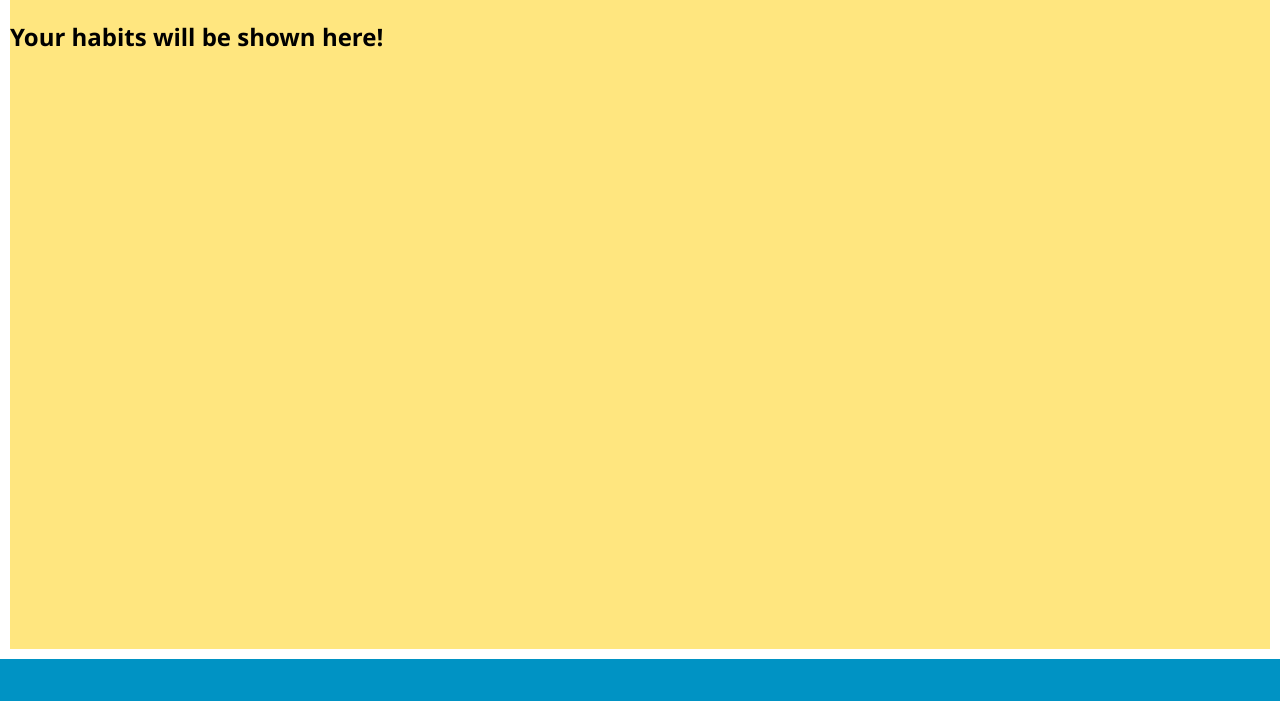
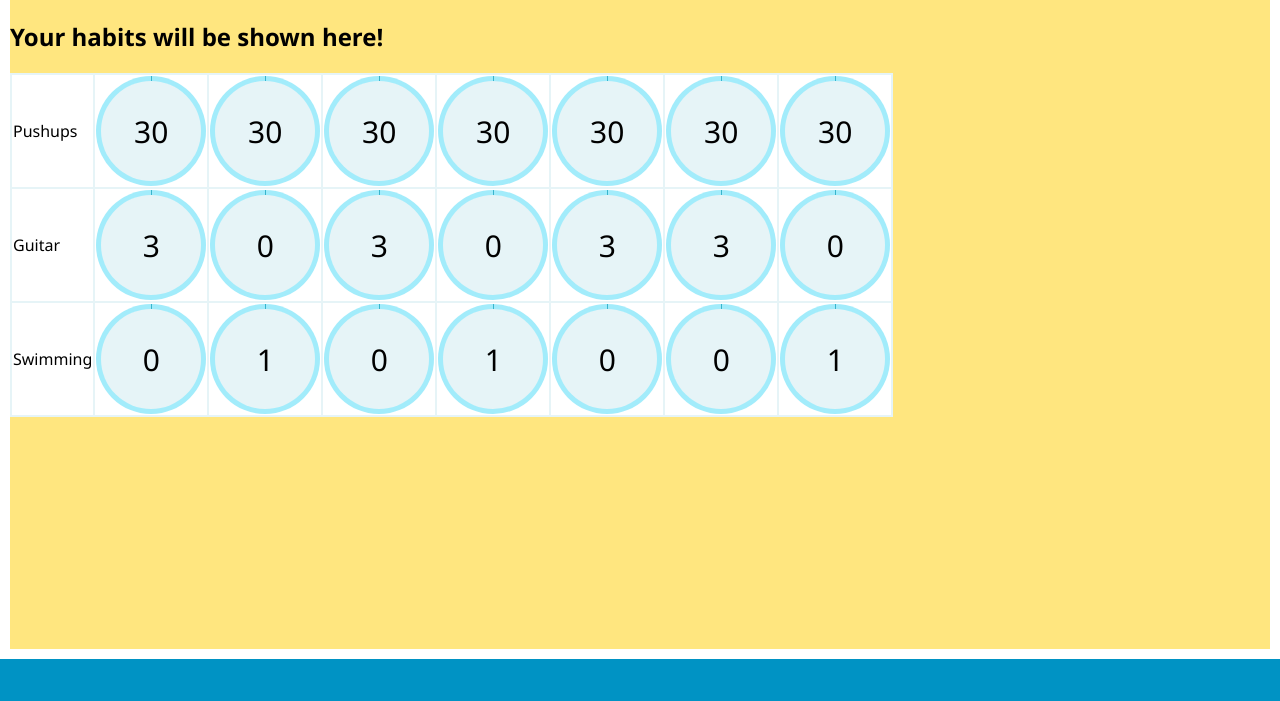
Before and after one commit to souserge/habit-hack, a Django app: page /home/ in a window 1280 px wide. Shown: the part 99-800 px from the top of the page. Run offline with Django 3.2, Linux system fonts and the light colour scheme; a user stored in the database is signed in; some libraries are stand-ins or nearby versions.

Commit message:
Add calendar prototype

```diff
--- /dev/null
+++ b/HabitHack/main/static/calendar.css
@@ -0,0 +1,42 @@
+#habits-table {
+    background-color: #E6F4F7;
+}
+
+.habit-row {
+    background-color: rgb(255, 255, 255);
+}
+
+.habit-cell {
+    background-color: rgb(255, 255, 255);
+}
+
+.habit-cell-btn-day{
+    top: 30px;
+    position: relative;
+    font-size: 30px;
+}
+
+.habit-cell-btn-circle{
+    position: relative;
+    top: 5px;
+    left: 5px;
+    text-align: center;
+    width: 100px;
+    height: 100px;
+    border-radius: 100%;
+    background-color: #E6F4F7;
+}
+
+.habit-cell-btn{
+    position: relative;
+    text-align: center;
+    width: 110px;
+    height: 110px;
+    border-radius: 100%;
+
+    background-color:#39B4CC;
+    background-image:
+        linear-gradient(91deg, transparent 50%, #A2ECFB 50%),
+        linear-gradient(90deg, #A2ECFB 50%, transparent 50%);
+
+}
--- /dev/null
+++ b/HabitHack/main/static/js/calendar.js
@@ -0,0 +1,131 @@
+// Define classes
+class Habit {
+    constructor(name, weekdays, numRepeats) {
+        this.name = name;
+        this.weekdays = weekdays;
+        this.numRepeats = numRepeats > 0 ? numRepeats : 1;
+        this.history = new Map();
+    }
+
+    incrementRecord(dateHash) {
+        let rec = this.history.get(dateHash);
+        if (!rec && this.isActiveWeekday(hashToDate(dateHash).getDay())) {
+            this.history.set(new Record());
+        } else if (rec.isLowerThan(this.numRepeats)) {
+            rec.incr();
+        }
+    }
+
+    decrementRecord(date) {
+        let rec = this.history.get(dateHash);
+        if (rec && rec.isHigherThan(0)) {
+            rec.decr();
+        }
+    }
+
+    isActiveWeekday(weekday) {
+        return this.weekdays.has(weekday);
+    }
+}
+
+class Record {
+    constructor() {
+        this.counter = 1;
+    }
+
+    incr() {
+        this.counter++;
+    }
+
+    decr() {
+        this.counter--;
+    }
+
+    isLowerThan(val) {
+        return this.counter < val;
+    }
+
+    isHigherThan(val) {
+        return this.counter > val;
+    }
+}
+
+
+
+
+
+
+// Define helper functions
+function pad (str, max) {
+    return str.length < max ? pad('0' + str, max) : str;
+}
+
+function dateToHash(date) {
+    let y = date.getYear();
+    let m = date.getMonth();
+    let d = date.getDate();
+    return pad(y.toString(), 4) + '-' + pad(m.toString(), 2) + '-' + pad(d.toString(), 2);
+}
+
+function hashToDate(hash) {
+    return new Date(hash);
+}
+
+
+
+
+
+// Define sample data
+let pushups  = new Habit("Pushups", new Set([0, 1, 2, 3, 4, 5, 6]), 30);
+let guitar   = new Habit("Guitar", new Set([0, 4, 5, 2]), 3);
+let swimming = new Habit("Swimming", new Set([1, 3, 6]), 1);
+habits = [ pushups, guitar, swimming ];
+
+$(() => {
+    alert('It works!');
+    let $table = $('#habits-table');
+    for (let habit of habits) {
+        let appendStr = '<tr class="habit-row">';
+        appendStr += '<td class="habit-cell-name">' + habit.name + '</td>';
+
+        for (let i = 0; i < 7; i++) {
+            appendStr += '<td class="habit-cell">';
+            appendStr += habit.isActiveWeekday(i) ? createDayCell(habit.numRepeats) : createDayCell(0);
+            appendStr += '</td>';
+        }
+
+        appendStr += '</tr>';
+        $table.append(appendStr);
+   }
+
+   $('.habit-cell-btn').on('click', () => {
+        // percent += 100/times;
+        // drawSector(percent);
+   });
+});
+
+
+function createDayCell(goalNum) {
+    return '<div class="habit-cell-btn">'
+            + '<div class="habit-cell-btn-circle">'
+            + '<span class="habit-cell-btn-day">' + goalNum + '</span>'
+            + '</div>'
+            + '</div>';
+}
+
+function drawSector(prec) {
+    let activeBorder = $("#activeBorder");
+    if (prec >= 1)
+        prec = 1;
+    let deg = prec*360;
+    if (deg <= 180){
+        activeBorder.css('background-image','linear-gradient(' + (90+deg) + 'deg, transparent 50%, #A2ECFB 50%),linear-gradient(90deg, #A2ECFB 50%, transparent 50%)');
+    }
+    else {
+        activeBorder.css('background-image','linear-gradient(' + (deg-90) + 'deg, transparent 50%, #39B4CC 50%),linear-gradient(90deg, #A2ECFB 50%, transparent 50%)');
+    }
+
+    let startDeg = 90;
+    activeBorder.css('transform','rotate(' + startDeg + 'deg)');
+    $("#circle").css('transform','rotate(' + (-startDeg) + 'deg)');
+}
--- a/HabitHack/main/templates/main/home.html
+++ b/HabitHack/main/templates/main/home.html
@@ -3,8 +3,18 @@
 
 {% block extra_head %}
 <link rel="stylesheet" type="text/css" href="{% static 'home.css' %}">
+<link rel="stylesheet" type="text/css" href="{% static 'calendar.css' %}">
+<script
+  src="https://code.jquery.com/jquery-3.2.1.min.js"
+  integrity="sha256-hwg4gsxgFZhOsEEamdOYGBf13FyQuiTwlAQgxVSNgt4="
+  crossorigin="anonymous"></script>
+
+<script src="{% static 'js/calendar.js' %}"></script>
 {% endblock %}
 
 {% block content %}
 <h2>Your habits will be shown here!</h2>
+<table id="habits-table">
+
+</table>
 {% endblock %}
```
Also changed, not shown: HabitHack/db.sqlite3.
